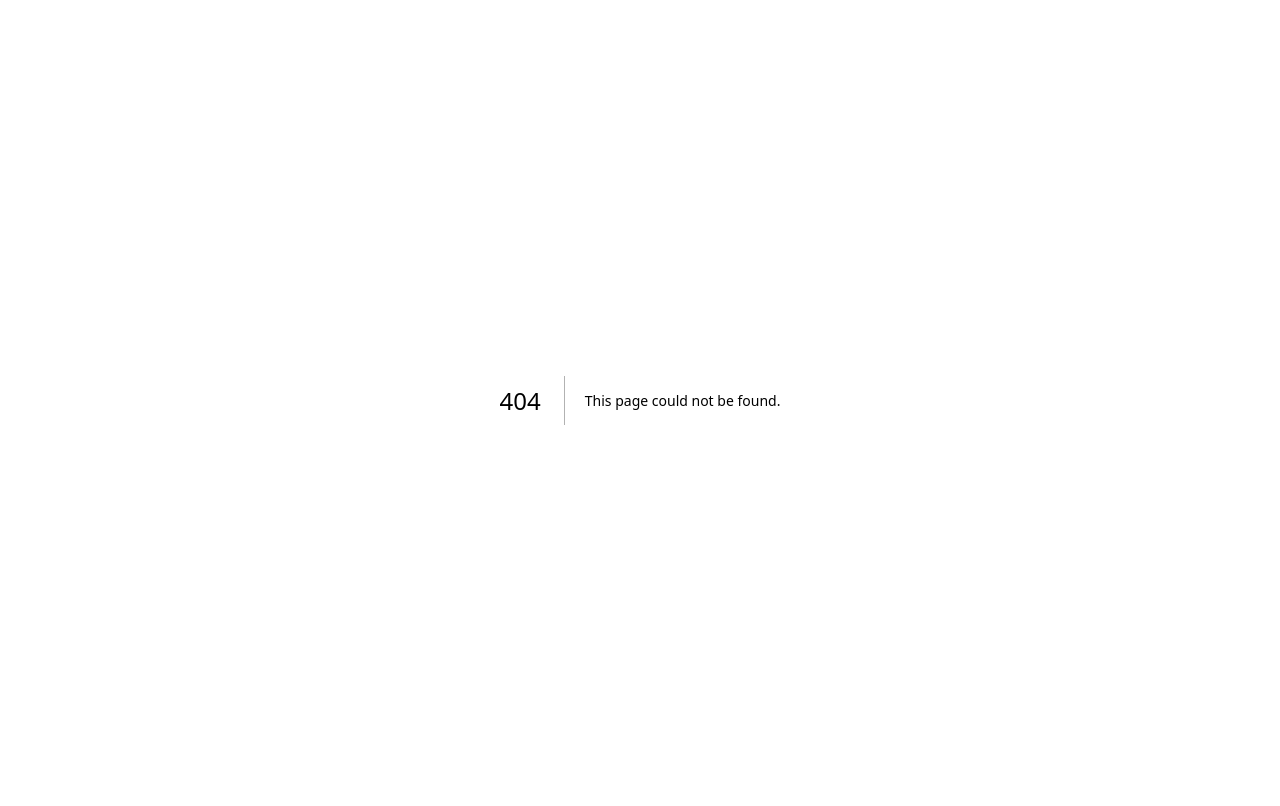
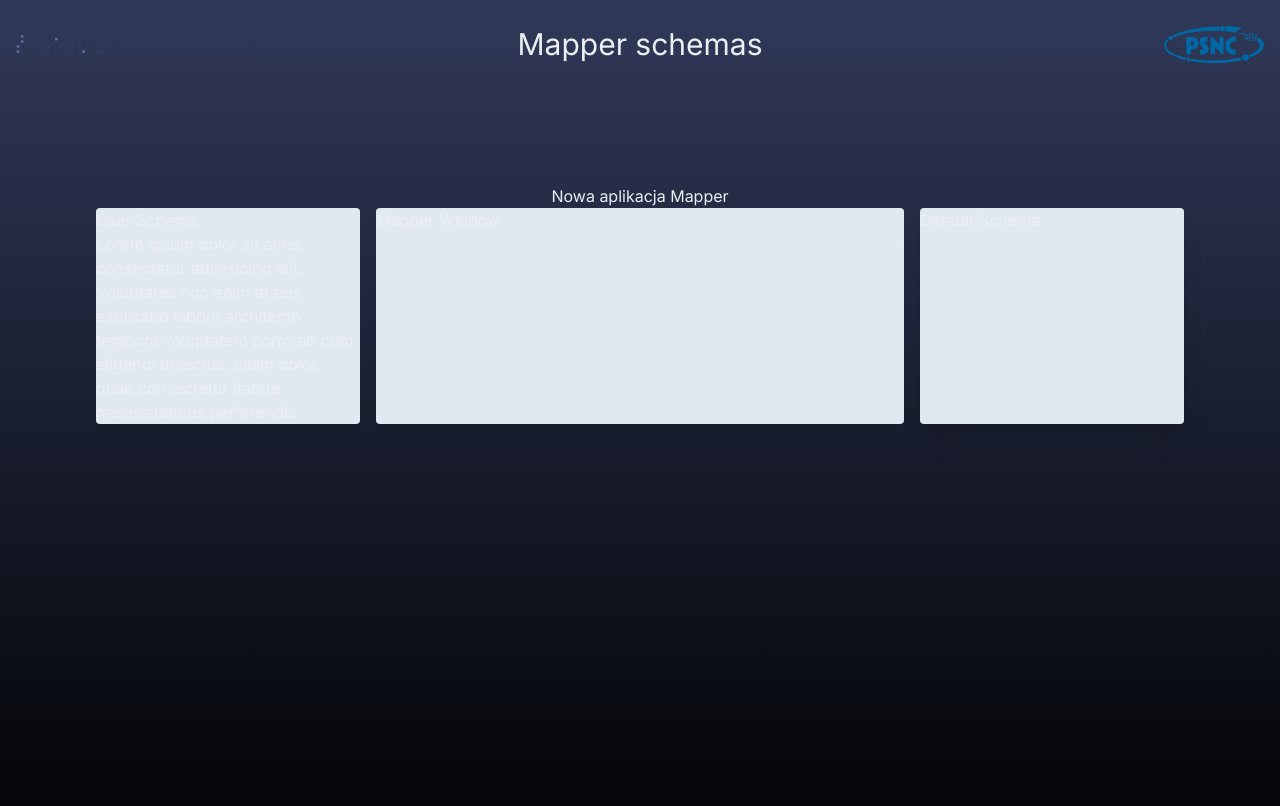
Before and after one commit to NataliaJeszke/mapper-libraries, a Next.js app: page /main in a window 1280 px wide. Before the commit this address had no page. Shown: the top 806 px of the page. Built offline with nearby package versions, Linux system fonts and the light colour scheme.

Commit message:
initial commit

```diff
--- /dev/null
+++ b/src/app/containers/defaultSchema/defaultSchema.tsx
@@ -0,0 +1,7 @@
+export default function DefaultSchema() {
+   return (
+        <div className="bg-slate-200 rounded basis-1/4 flex-wrap shadow-xl">
+            <h1>Default Schema</h1>
+        </div>
+    )
+}
--- /dev/null
+++ b/src/app/containers/mapperWindow/mapperWindow.tsx
@@ -0,0 +1,7 @@
+export default function MapperWindow(){
+    return (
+        <div className="bg-slate-200 rounded basis-1/2 w-64 shadow-sm">
+            <h1>Mapper Window</h1>
+        </div>
+    )
+}
--- /dev/null
+++ b/src/app/containers/userSchema/userSchema.tsx
@@ -0,0 +1,8 @@
+export default function UserSchema(){
+    return (
+        <div className="bg-slate-200 rounded basis-1/4 flex-auto flex-wrap shadow-sm">
+            <h1>User Schema</h1>
+            <p>Lorem ipsum dolor sit amet, consectetur adipisicing elit. Voluptates non enim at eos explicabo labore architecto tempora voluptatem porro ab cum eligendi delectus, ullam dolor, quae consectetur itaque necessitatibus perferendis.</p>
+        </div>
+    )
+}
--- /dev/null
+++ b/src/app/footer/footer.tsx
@@ -0,0 +1,8 @@
+export default function Footer(){
+    return (
+        <footer className="flex justify-between items-center p-4">
+            <h2>This is footer</h2>
+            </footer>
+
+    )
+}
--- a/src/app/globals.css
+++ b/src/app/globals.css
@@ -4,14 +4,14 @@
 
 :root {
   --foreground-rgb: 0, 0, 0;
-  --background-start-rgb: 214, 219, 220;
-  --background-end-rgb: 255, 255, 255;
+  --background-end-rgb: 48, 57, 89; /* Ciemny #303959 */
+  --background-start-rgb: 236, 239, 241; /* Jasny #ECEFF1 */
 }
 
-@media (prefers-color-scheme: dark) {
+@media (prefers-color-scheme: light) {
   :root {
-    --foreground-rgb: 255, 255, 255;
-    --background-start-rgb: 0, 0, 0;
+    --foreground-rgb: 236, 239, 241;
+    --background-start-rgb: 48, 57, 89;
     --background-end-rgb: 0, 0, 0;
   }
 }
--- /dev/null
+++ b/src/app/header/header.tsx
@@ -0,0 +1,13 @@
+import Image from 'next/image'
+import dariahLogo from './../assets/dariah-logo.png'
+import psncLogo from './../assets/PSNC_blue_logo_RGB_.png'
+
+export default function Header(){
+    return (
+        <header className="flex justify-between items-center p-4">
+            <Image src={dariahLogo} alt="Logo" width={100} height={100} />
+            <h2 className='text-xl md:text-3xl'>Mapper schemas</h2>
+            <Image src={psncLogo} alt="Logo" width={100} height={100} />
+            </header>
+    )
+}
--- a/src/app/layout.tsx
+++ b/src/app/layout.tsx
@@ -1,22 +1,27 @@
-import './globals.css'
-import type { Metadata } from 'next'
-import { Inter } from 'next/font/google'
+import "./globals.css";
+import type { Metadata } from "next";
+import { Inter } from "next/font/google";
+import Header from "./header/header";
+import Footer from "./footer/footer";
 
-const inter = Inter({ subsets: ['latin'] })
+const inter = Inter({ subsets: ["latin"] });
 
 export const metadata: Metadata = {
-  title: 'Create Next App',
-  description: 'Generated by create next app',
-}
+  title: "Create Next App",
+  description: "Generated by create next app",
+};
 
 export default function RootLayout({
   children,
 }: {
-  children: React.ReactNode
+  children: React.ReactNode;
 }) {
   return (
     <html lang="en">
-      <body className={inter.className}>{children}</body>
+      <body className={inter.className}>
+        <Header />
+        <section className={inter.className}>{children}</section>
+      </body>
     </html>
-  )
+  );
 }
--- /dev/null
+++ b/src/app/main/page.tsx
@@ -0,0 +1,16 @@
+import DefaultSchema from "../containers/defaultSchema/defaultSchema";
+import MapperWindow from "../containers/mapperWindow/mapperWindow";
+import UserSchema from "../containers/userSchema/userSchema";
+
+export default function Main() {
+  return (
+    <main className="flex min-h-screen flex-col items-center p-24">
+      <h1>Nowa aplikacja Mapper</h1>
+      <section className="flex flex-row gap-4">
+        <UserSchema />
+        <MapperWindow />
+        <DefaultSchema />
+      </section>
+    </main>
+  );
+}
--- a/src/app/page.tsx
+++ b/src/app/page.tsx
@@ -1,113 +1,7 @@
-import Image from 'next/image'
+import Main from "./main/page";
 
 export default function Home() {
   return (
-    <main className="flex min-h-screen flex-col items-center justify-between p-24">
-      <div className="z-10 w-full max-w-5xl items-center justify-between font-mono text-sm lg:flex">
-        <p className="fixed left-0 top-0 flex w-full justify-center border-b border-gray-300 bg-gradient-to-b from-zinc-200 pb-6 pt-8 backdrop-blur-2xl dark:border-neutral-800 dark:bg-zinc-800/30 dark:from-inherit lg:static lg:w-auto  lg:rounded-xl lg:border lg:bg-gray-200 lg:p-4 lg:dark:bg-zinc-800/30">
-          Get started by editing&nbsp;
-          <code className="font-mono font-bold">src/app/page.tsx</code>
-        </p>
-        <div className="fixed bottom-0 left-0 flex h-48 w-full items-end justify-center bg-gradient-to-t from-white via-white dark:from-black dark:via-black lg:static lg:h-auto lg:w-auto lg:bg-none">
-          <a
-            className="pointer-events-none flex place-items-center gap-2 p-8 lg:pointer-events-auto lg:p-0"
-            href="https://vercel.com?utm_source=create-next-app&utm_medium=appdir-template&utm_campaign=create-next-app"
-            target="_blank"
-            rel="noopener noreferrer"
-          >
-            By{' '}
-            <Image
-              src="/vercel.svg"
-              alt="Vercel Logo"
-              className="dark:invert"
-              width={100}
-              height={24}
-              priority
-            />
-          </a>
-        </div>
-      </div>
-
-      <div className="relative flex place-items-center before:absolute before:h-[300px] before:w-[480px] before:-translate-x-1/2 before:rounded-full before:bg-gradient-radial before:from-white before:to-transparent before:blur-2xl before:content-[''] after:absolute after:-z-20 after:h-[180px] after:w-[240px] after:translate-x-1/3 after:bg-gradient-conic after:from-sky-200 after:via-blue-200 after:blur-2xl after:content-[''] before:dark:bg-gradient-to-br before:dark:from-transparent before:dark:to-blue-700 before:dark:opacity-10 after:dark:from-sky-900 after:dark:via-[#0141ff] after:dark:opacity-40 before:lg:h-[360px] z-[-1]">
-        <Image
-          className="relative dark:drop-shadow-[0_0_0.3rem_#ffffff70] dark:invert"
-          src="/next.svg"
-          alt="Next.js Logo"
-          width={180}
-          height={37}
-          priority
-        />
-      </div>
-
-      <div className="mb-32 grid text-center lg:mb-0 lg:grid-cols-4 lg:text-left">
-        <a
-          href="https://nextjs.org/docs?utm_source=create-next-app&utm_medium=appdir-template&utm_campaign=create-next-app"
-          className="group rounded-lg border border-transparent px-5 py-4 transition-colors hover:border-gray-300 hover:bg-gray-100 hover:dark:border-neutral-700 hover:dark:bg-neutral-800/30"
-          target="_blank"
-          rel="noopener noreferrer"
-        >
-          <h2 className={`mb-3 text-2xl font-semibold`}>
-            Docs{' '}
-            <span className="inline-block transition-transform group-hover:translate-x-1 motion-reduce:transform-none">
-              -&gt;
-            </span>
-          </h2>
-          <p className={`m-0 max-w-[30ch] text-sm opacity-50`}>
-            Find in-depth information about Next.js features and API.
-          </p>
-        </a>
-
-        <a
-          href="https://nextjs.org/learn?utm_source=create-next-app&utm_medium=appdir-template-tw&utm_campaign=create-next-app"
-          className="group rounded-lg border border-transparent px-5 py-4 transition-colors hover:border-gray-300 hover:bg-gray-100 hover:dark:border-neutral-700 hover:dark:bg-neutral-800/30"
-          target="_blank"
-          rel="noopener noreferrer"
-        >
-          <h2 className={`mb-3 text-2xl font-semibold`}>
-            Learn{' '}
-            <span className="inline-block transition-transform group-hover:translate-x-1 motion-reduce:transform-none">
-              -&gt;
-            </span>
-          </h2>
-          <p className={`m-0 max-w-[30ch] text-sm opacity-50`}>
-            Learn about Next.js in an interactive course with&nbsp;quizzes!
-          </p>
-        </a>
-
-        <a
-          href="https://vercel.com/templates?framework=next.js&utm_source=create-next-app&utm_medium=appdir-template&utm_campaign=create-next-app"
-          className="group rounded-lg border border-transparent px-5 py-4 transition-colors hover:border-gray-300 hover:bg-gray-100 hover:dark:border-neutral-700 hover:dark:bg-neutral-800/30"
-          target="_blank"
-          rel="noopener noreferrer"
-        >
-          <h2 className={`mb-3 text-2xl font-semibold`}>
-            Templates{' '}
-            <span className="inline-block transition-transform group-hover:translate-x-1 motion-reduce:transform-none">
-              -&gt;
-            </span>
-          </h2>
-          <p className={`m-0 max-w-[30ch] text-sm opacity-50`}>
-            Explore the Next.js 13 playground.
-          </p>
-        </a>
-
-        <a
-          href="https://vercel.com/new?utm_source=create-next-app&utm_medium=appdir-template&utm_campaign=create-next-app"
-          className="group rounded-lg border border-transparent px-5 py-4 transition-colors hover:border-gray-300 hover:bg-gray-100 hover:dark:border-neutral-700 hover:dark:bg-neutral-800/30"
-          target="_blank"
-          rel="noopener noreferrer"
-        >
-          <h2 className={`mb-3 text-2xl font-semibold`}>
-            Deploy{' '}
-            <span className="inline-block transition-transform group-hover:translate-x-1 motion-reduce:transform-none">
-              -&gt;
-            </span>
-          </h2>
-          <p className={`m-0 max-w-[30ch] text-sm opacity-50`}>
-            Instantly deploy your Next.js site to a shareable URL with Vercel.
-          </p>
-        </a>
-      </div>
-    </main>
+    <Main/>
   )
 }
```
Also changed, not shown: src/app/assets/PSNC_blue_logo_RGB_.png (added), src/app/assets/dariah-logo.png (added).
